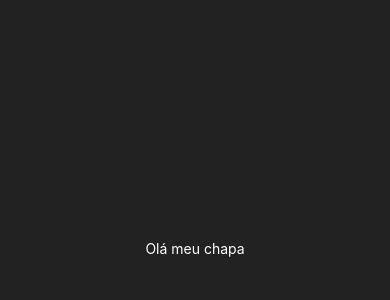
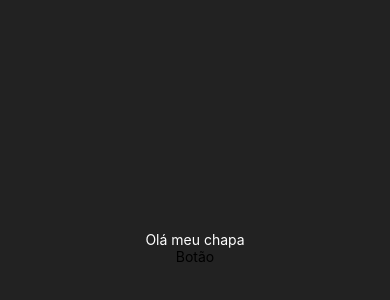
Before and after one commit to Marcos9868/foodie-mobile-lesson, a React Native app: screen / in a window 390 px wide. Shown: the part 174-474 px from the top of the page. Built offline with nearby package versions, Linux system fonts and the light colour scheme.

Commit message:
feat: add button component on main of project

```diff
--- a/App.js
+++ b/App.js
@@ -1,4 +1,5 @@
 import { StyleSheet, Text, View } from 'react-native';
+import Button from './src/components/button/Button';
 
 export default function App() {
   return (
@@ -6,6 +7,7 @@ export default function App() {
       <View>
         <Text style={styles.text}>Olá meu chapa</Text>
       </View>
+      <Button />
     </View>
   );
 }
--- a/package.json
+++ b/package.json
@@ -12,7 +12,10 @@
     "expo": "~52.0.7",
     "expo-status-bar": "~2.0.0",
     "react": "18.3.1",
-    "react-native": "0.76.2"
+    "react-native": "0.76.2",
+    "react-dom": "18.3.1",
+    "react-native-web": "~0.19.13",
+    "@expo/metro-runtime": "~4.0.0"
   },
   "devDependencies": {
     "@babel/core": "^7.20.0"
--- /dev/null
+++ b/src/components/button/Button.jsx
@@ -0,0 +1,9 @@
+import { Text, View } from "react-native";
+
+export default function Button() {
+    return (
+        <View>
+            <Text>Botão</Text>
+        </View>
+    );
+}
```
Also changed, not shown: 1 other file (tests, documents, lock files or other folders).
